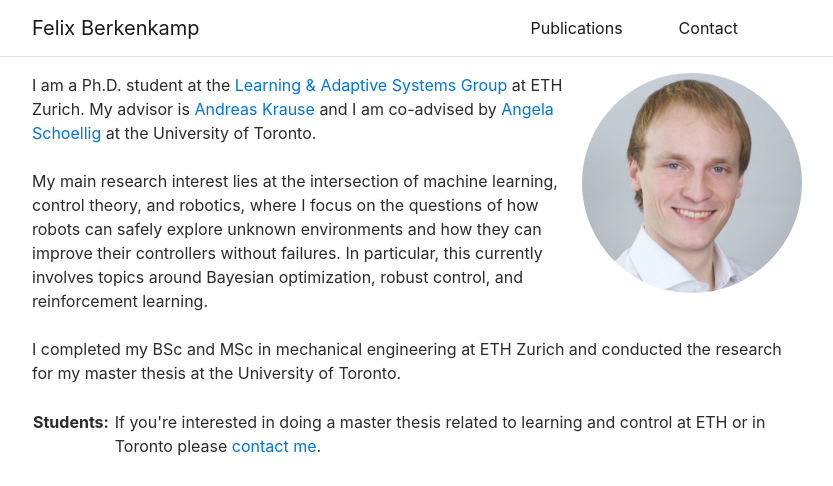
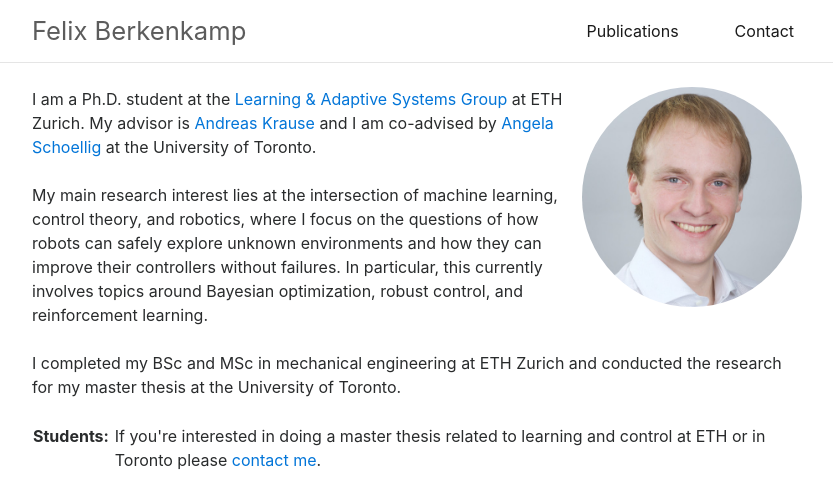
Before and after one commit to befelix/befelix.github.io, a Jekyll site: the page built from _pages/index.html, in a window 1280 px wide. Shown: the top 486 px of the page, without its empty margins (223-1056 px from the left). Built offline with Jekyll 4.4.1, drawn with Linux system fonts in a browser that asks for light colours; nearby versions of some CDN libraries; grey boxes are pictures that could not be loaded.

Commit message:
tweak font sizes

```diff
--- a/_includes/css/about.scss
+++ b/_includes/css/about.scss
@@ -2,7 +2,6 @@
 @import "main";
 @import "youtube";
 
-/* About */
 .portrait {
   width: 220px;
   max-width: 50%;
--- a/_includes/header.html
+++ b/_includes/header.html
@@ -1,18 +1,20 @@
 <header>
   <div class="container">
-    <nav class="navbar navbar-toggleable navbar-light pl-0">
+    <nav class="navbar navbar-toggleable navbar-light pl-0 pr-0">
       <button class="navbar-toggler navbar-toggler-right" type="button" data-toggle="collapse" data-target="#navbarSupportedContent"
               aria-controls="navbarSupportedContent" aria-expanded="false" aria-label="Toggle navigation">
         <span class="navbar-toggler-icon"></span>
       </button>
-      <a class="navbar-brand mr-5 pr-5" href="{{ site.baseurl }}/">{{ site.title }}</a>
+      <div class="div-brand">
+        <a class="navbar-brand mr-5 pr-5" href="{{ site.baseurl }}/">{{ site.title }}</a>
+      </div>
 
       <div class="collapse navbar-collapse" id="navbarSupportedContent">
         <ul class="navbar-nav ml-auto">
             {% for page in site.pages %}
               {% if page.title %}
                 <li class="nav-item active">
-                  <a class="nav-link pr-5" href="{{ page.url | prepend: site.baseurl }}">{{ page.title }}</a>
+                  <a class="nav-link pl-5" href="{{ page.url | prepend: site.baseurl }}">{{ page.title }}</a>
                 </li>
               {% endif %}
             {% endfor %}
@@ -20,7 +22,7 @@
       </div>
     </nav>
   </div>
-  <hr class="mt-0 pt-0">
+  <hr class="mt-0 pt-0 mb-4">
 
 
 </header>
--- a/_pages/index.html
+++ b/_pages/index.html
@@ -8,7 +8,7 @@ css:
 
 <div class="about row">
   <div class="col-12">
-    <img class="portrait float-right img-fluid ml-2 mb-1" src="{{ site.baseurl }}/assets/img/portrait.jpg" alt="Felix Berkenkamp portrait"/>
+    <img class="portrait float-right img-fluid ml-2 mb-2" src="{{ site.baseurl }}/assets/img/portrait.jpg" alt="Felix Berkenkamp portrait"/>
     <div>
       I am a Ph.D. student at the <a href="https://las.ethz.ch" target="_blank">Learning &amp; Adaptive Systems Group</a> at ETH Zurich.
       My advisor is <a href="https://las.ethz.ch/krausea" target="_blank">Andreas Krause</a> and I am co-advised by <a href="http://www.dynsyslab.org/prof-angela-schoellig/" target="_blank">Angela Schoellig</a> at the University of Toronto.
@@ -32,7 +32,7 @@ css:
 
 
 <div class="news">
-  <h3>Research videos:</h3>
+  <h2>Research videos:</h2>
 
   <div class="newsitem">
     <p>NIPS paper: "<a href="{{ site.baseurl }}/publications#Turchetta2016SafeMDP">Safe exploration in finite Markov Decision Processes with Gaussian processes</a>".</p>
@@ -69,7 +69,7 @@ css:
 </div>
 
 <div class="news">
-  <h3>Talks:</h3>
+  <h2>Talks:</h2>
 
   <div class="newsitem">
     <p>CDC paper: "<a href="{{ site.baseurl }}/publications#Berkenkamp2016ROA">Safe learning of regions of attraction for nonlinear, uncertain systems with Gaussian processes</a>".</p>
--- a/_sass/main.scss
+++ b/_sass/main.scss
@@ -2,7 +2,7 @@
 
 // Our variables
 $base-font-family: "Helvetica Neue", Helvetica, Arial, sans-serif;
-$base-font-size:   16px;
+$base-font-size:   100%;
 $base-font-weight: 400;
 $small-font-size:  $base-font-size * 0.875;
 $base-line-height: 1.5;
@@ -15,7 +15,7 @@ $brand-color:      #2a7ae2;
 
 $grey-color:       #828282;
 $grey-color-light: lighten($grey-color, 40%);
-$grey-color-dark:  darken($grey-color, 25%);
+$grey-color-dark:  darken($grey-color, 15%);
 
 // Width of the content area
 $content-width:    800px;
@@ -43,10 +43,25 @@ div.container {
   width: 100%;
 }
 
-header nav{
-  max-width: $content-width;
-  width: 100%;
+.div-brand {
+  max-width: 50%;
 }
+.navbar-brand {
+  font-size: 1.6em;
+  color: $grey-color-dark !important;
+}
+
+button.navbar-toggler.navbar-toggler-right {
+  right: 0;
+  padding: .1em;
+}
+
+h1 { font-size: 1.6em; }
+h2 { font-size: 1.45em; }
+h3 { font-size: 1.25em; }
+h4 { font-size: 1.12em; }
+h5 { font-size: .83em; }
+h6 { font-size: .75em; }
 
 // Import partials from `sass_dir` (defaults to `_sass`)
 @import "base";
```
Also changed, not shown: _pages/2-publications.html (+4 -4 lines).
